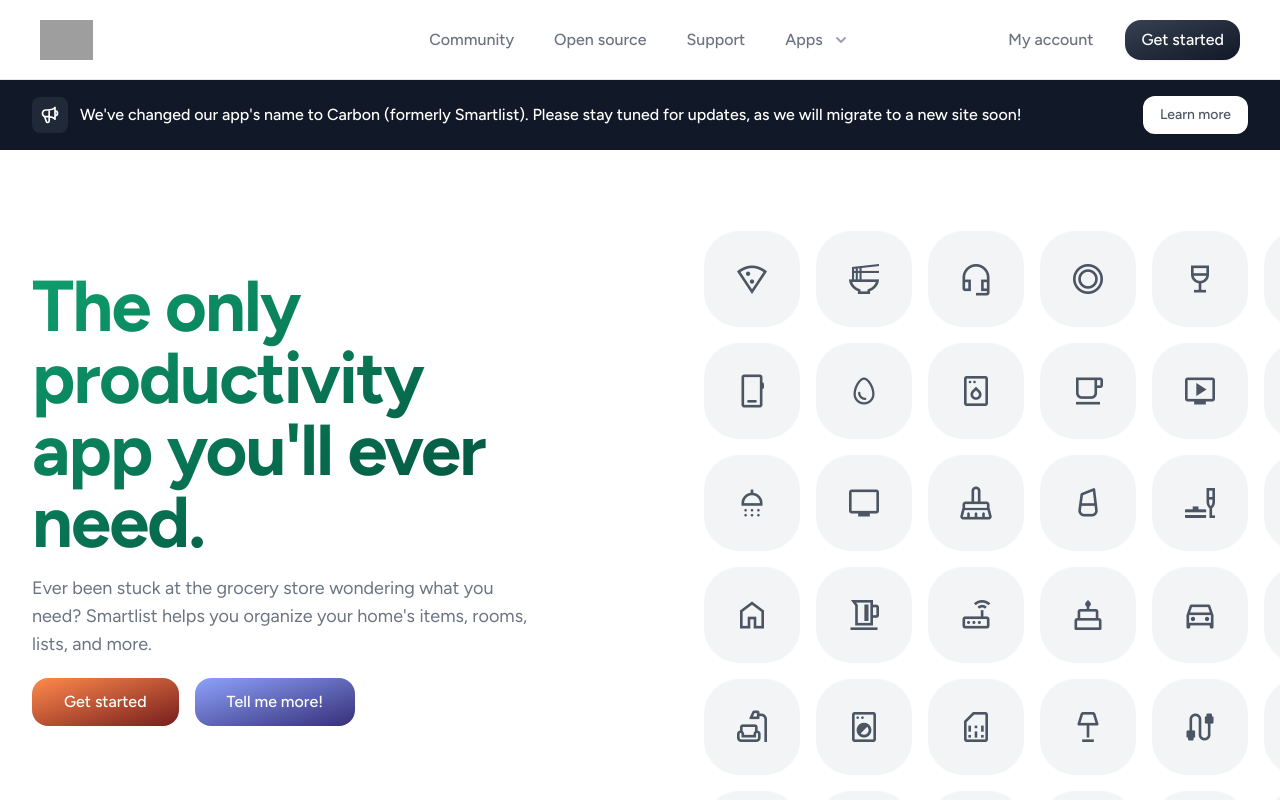
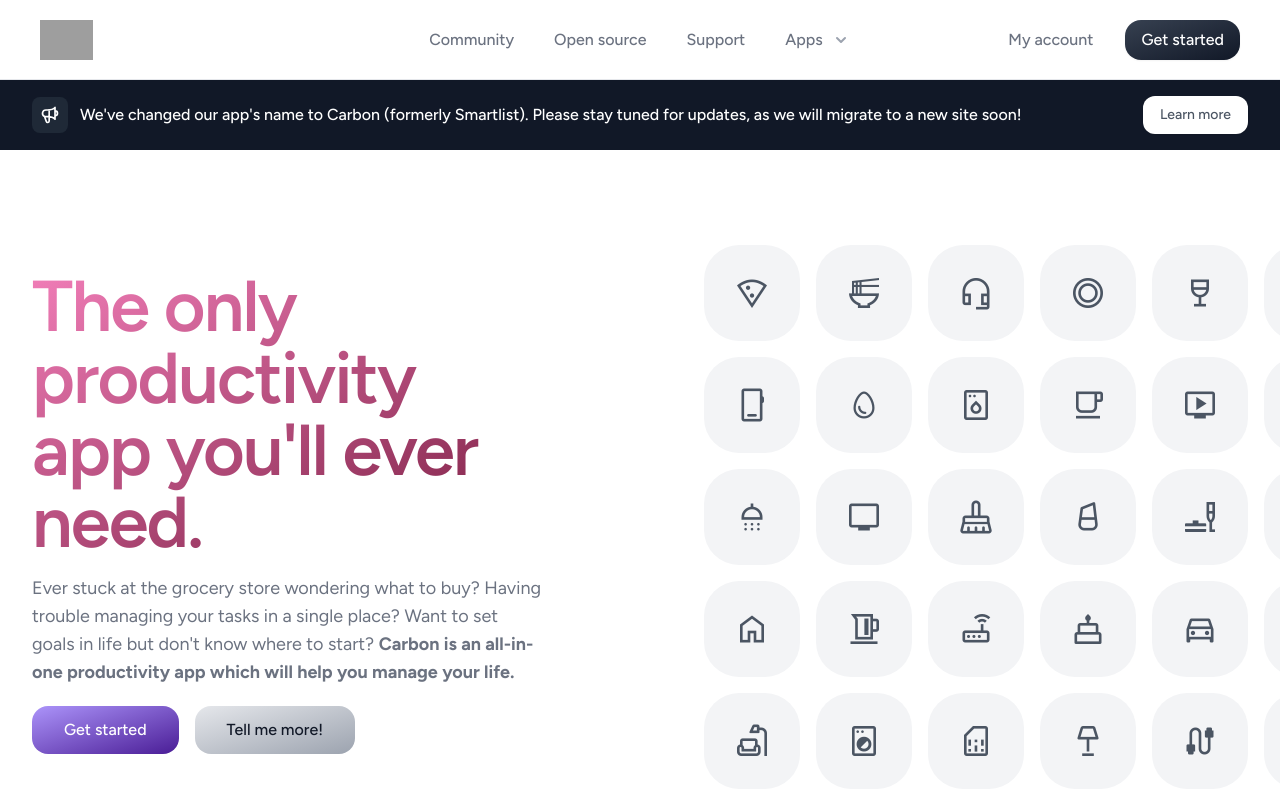
Before and after one commit to Dysperse/Homepage, a Next.js app: page / in a window 1280 px wide. Shown: the top 800 px of the page. Built offline with nearby package versions, Linux system fonts and the light colour scheme; grey boxes are pictures that could not be loaded.

Commit message:
update Header.tsx

```diff
--- a/components/Header.tsx
+++ b/components/Header.tsx
@@ -80,25 +80,29 @@ export function Header() {
       <div className="pb-80 sm:pb-40 lg:pb-48">
         <div className="relative max-w-7xl mx-auto px-6 lg:px-8 sm:static">
           <div className="sm:max-w-lg">
-            <h1 className="mt-[100px] md:mt-[120px] font text-transparent text-6xl bg-clip-text bg-gradient-to-br from-green-500 to-green-900 font-[700] tracking-tight sm:tracking-tight sm:text-7xl">
+            <h1 className="mt-[100px] md:mt-[120px] font text-transparent text-6xl bg-clip-text bg-gradient-to-br from-pink-400 to-pink-900 font-[600] tracking-tight sm:tracking-tight sm:text-7xl">
               The only productivity app you&apos;ll ever need.
             </h1>
             <p className="mt-4 text-lg text-gray-500">
-              Ever been stuck at the grocery store wondering what you need?
-              Smartlist helps you organize your home&apos;s items, rooms, lists,
-              and more.
+              Ever stuck at the grocery store wondering what to buy? Having
+              trouble managing your tasks in a single place? Want to set goals
+              in life but don&apos;t know where to start?{" "}
+              <b>
+                Carbon is an all-in-one productivity app which will help you
+                manage your life.
+              </b>
             </p>
             <a
               rel="noreferrer"
               href="https://my.smartlist.tech/signup"
               target="_blank"
-              className="mt-5 inline-block text-center bg-gradient-to-br from-orange-400 to-orange-900 rounded-2xl py-3 px-8 font-medium text-white hover:bg-green-700 outline-none mr-4 focus:ring ring-offset-2 ring-orange-500"
+              className="mt-5 inline-block text-center bg-gradient-to-br from-purple-400 to-purple-900 rounded-2xl py-3 px-8 font-medium text-white outline-none mr-4 focus:ring ring-offset-2 ring-purple-500"
             >
               Get started
             </a>
             <a
               href="#/features"
-              className="mt-5 inline-block text-center bg-gradient-to-br from-indigo-400 to-indigo-900 rounded-2xl py-3 px-8 font-medium text-white hover:bg-indigo-700 outline-none focus:ring ring-offset-2 ring-indigo-500"
+              className="mt-5 inline-block text-center bg-gradient-to-br from-gray-200 to-gray-400 rounded-2xl py-3 px-8 font-medium text-gray-900 hover:bg-gray-100 outline-none focus:ring ring-offset-2 ring-gray-500"
             >
               Tell me more!
             </a>
```
